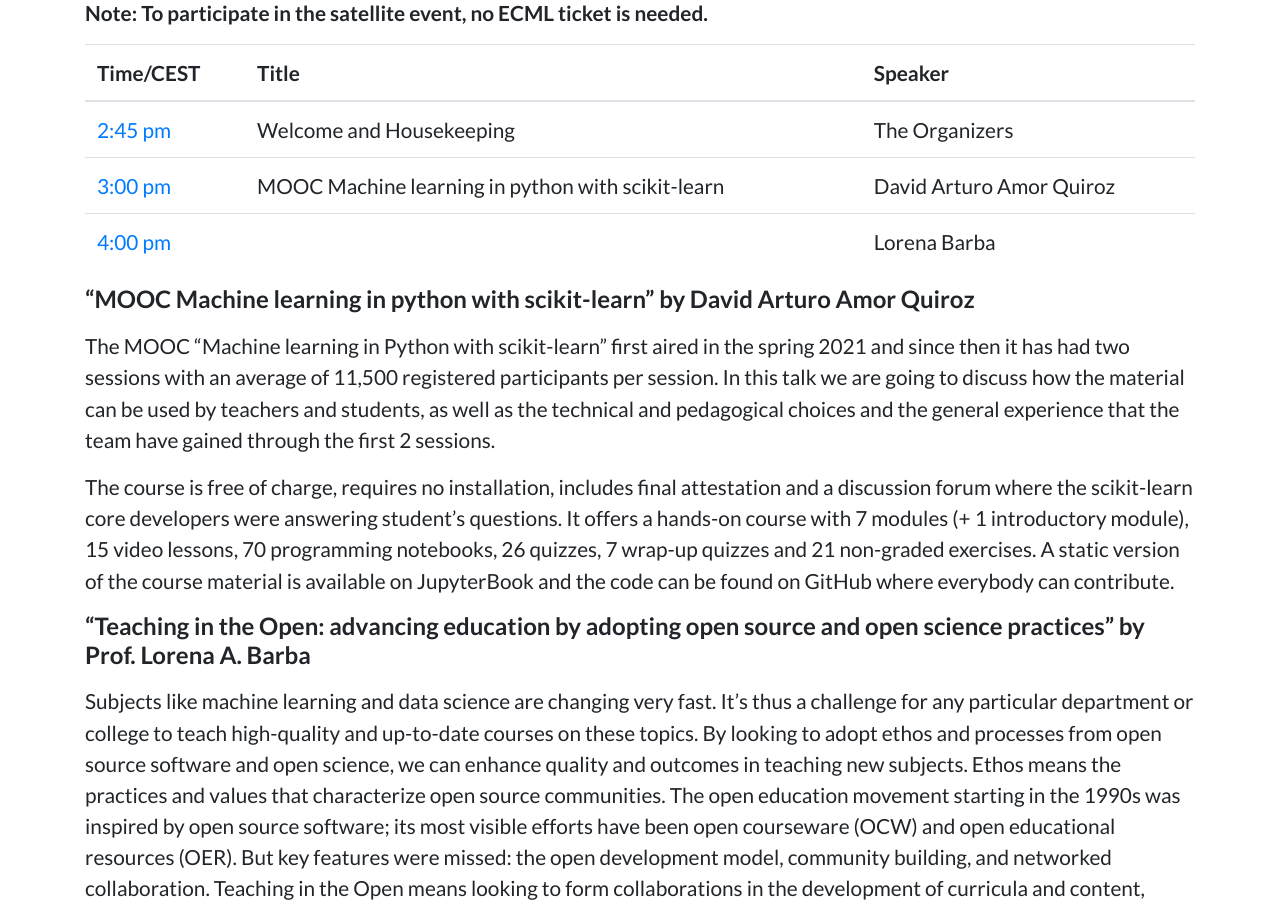
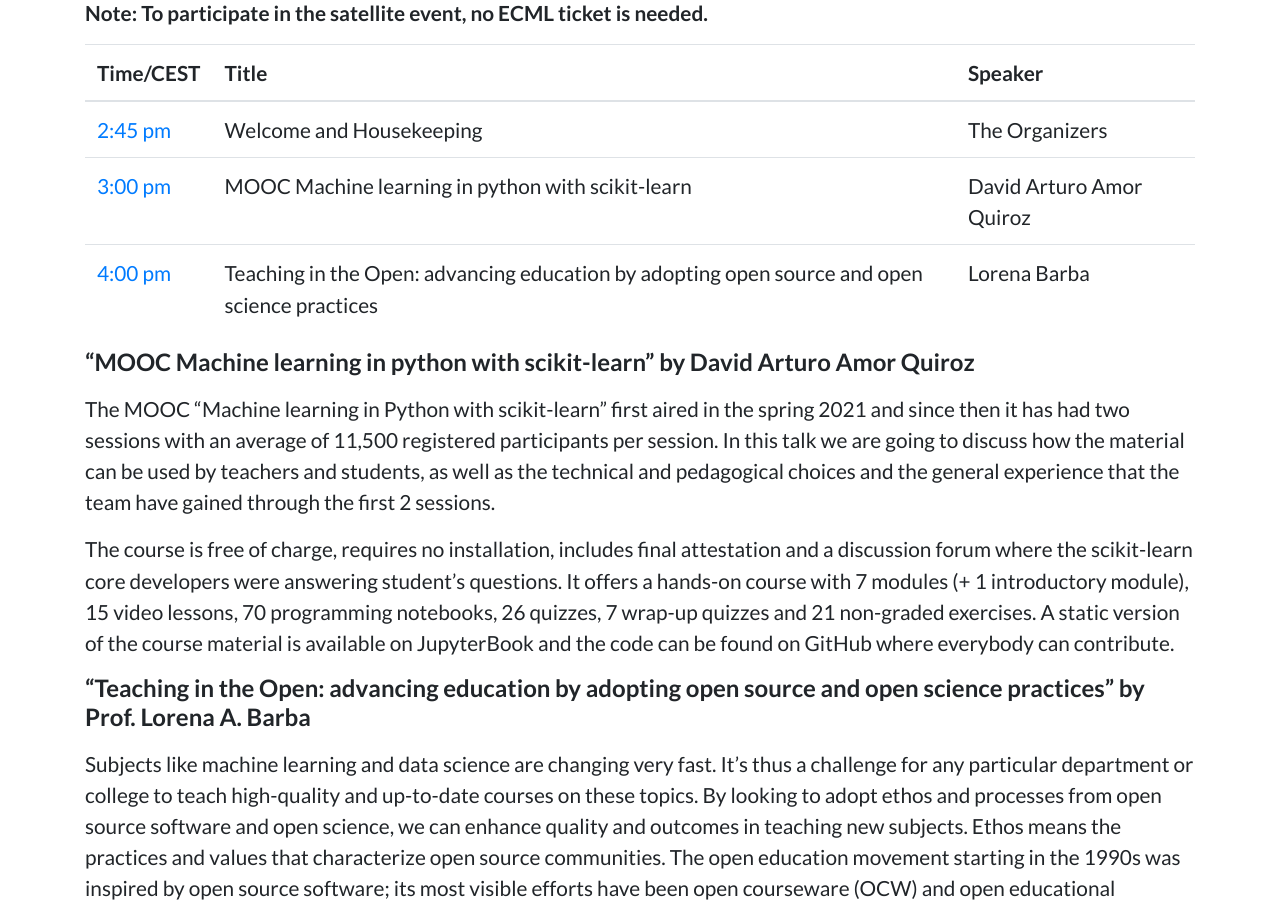
Before and after one commit to teaching-ml/2022, a Jekyll site: the page built from index.md, in a window 1280 px wide and 900 px high, scrolled down 2574 px. Built offline with Jekyll 4.4.1, drawn with Linux system fonts in a browser that asks for light colours.

Commit message:
title in table

```diff
--- a/index.md
+++ b/index.md
@@ -43,7 +43,7 @@ This event will take place on September 13, 2022, starting [2:45 pm CEST](https:
 | ---------------------------------------------------------------------------------- | ---------------------------------------------------------------------------------------------------------------------- | ----------------------------------------------------------------------------- |
 | [2:45 pm](https://www.timeanddate.com/worldclock/fixedtime.html?iso=20220913T1245) | Welcome and Housekeeping                                                                                               | The Organizers                                                                |
 | [3:00 pm](https://www.timeanddate.com/worldclock/fixedtime.html?iso=20220913T13)   | MOOC Machine learning in python with scikit-learn                                                                                                                       | David Arturo Amor Quiroz                                                      |
-| [4:00 pm](https://www.timeanddate.com/worldclock/fixedtime.html?iso=20220913T14)   |                                                                                                                        | Lorena Barba                                                                  |
+| [4:00 pm](https://www.timeanddate.com/worldclock/fixedtime.html?iso=20220913T14)   | Teaching in the Open: advancing education by adopting open source and open science practices                                                                                                                       | Lorena Barba                                                                  |
 
 #### "MOOC Machine learning in python with scikit-learn" by David Arturo Amor Quiroz
 
```
